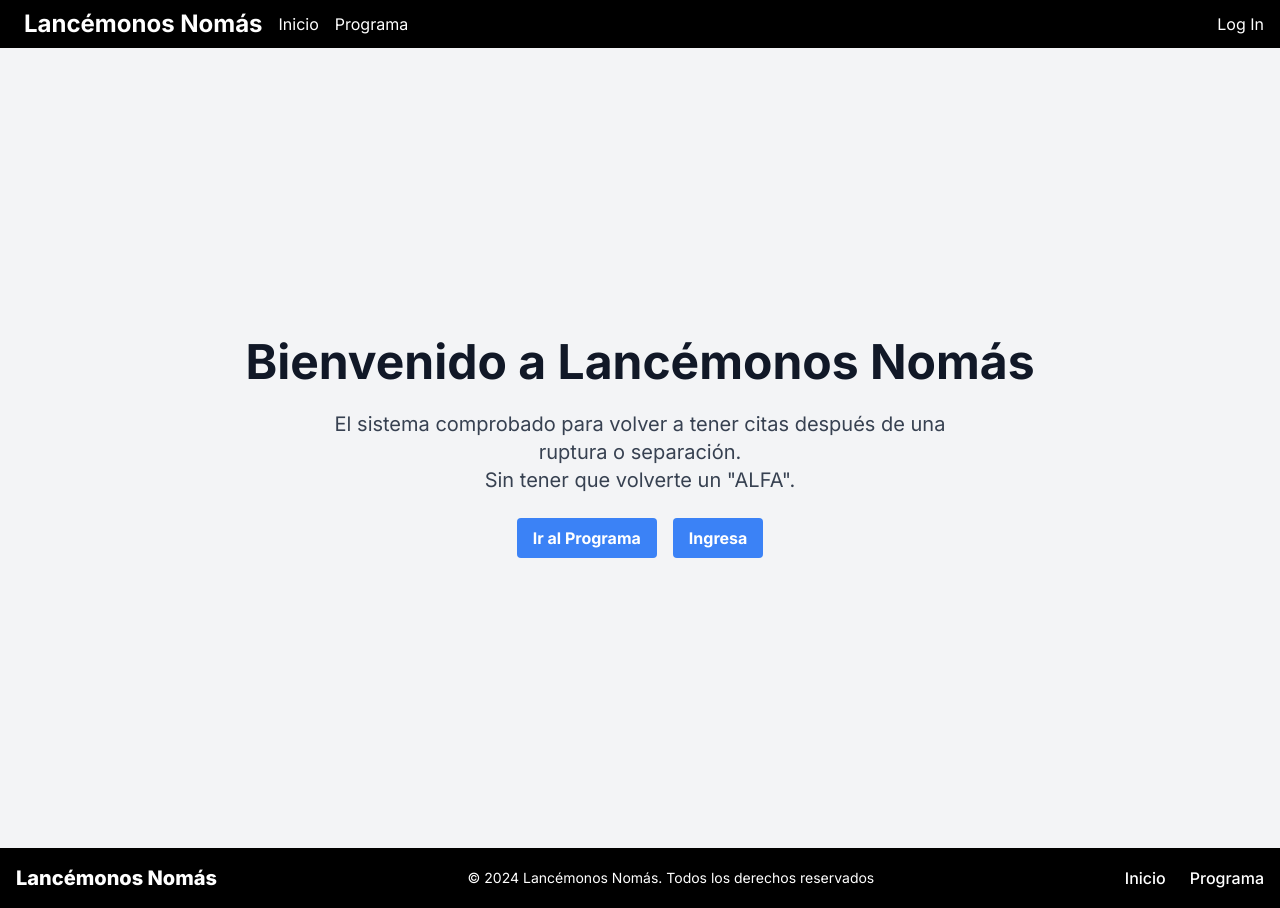
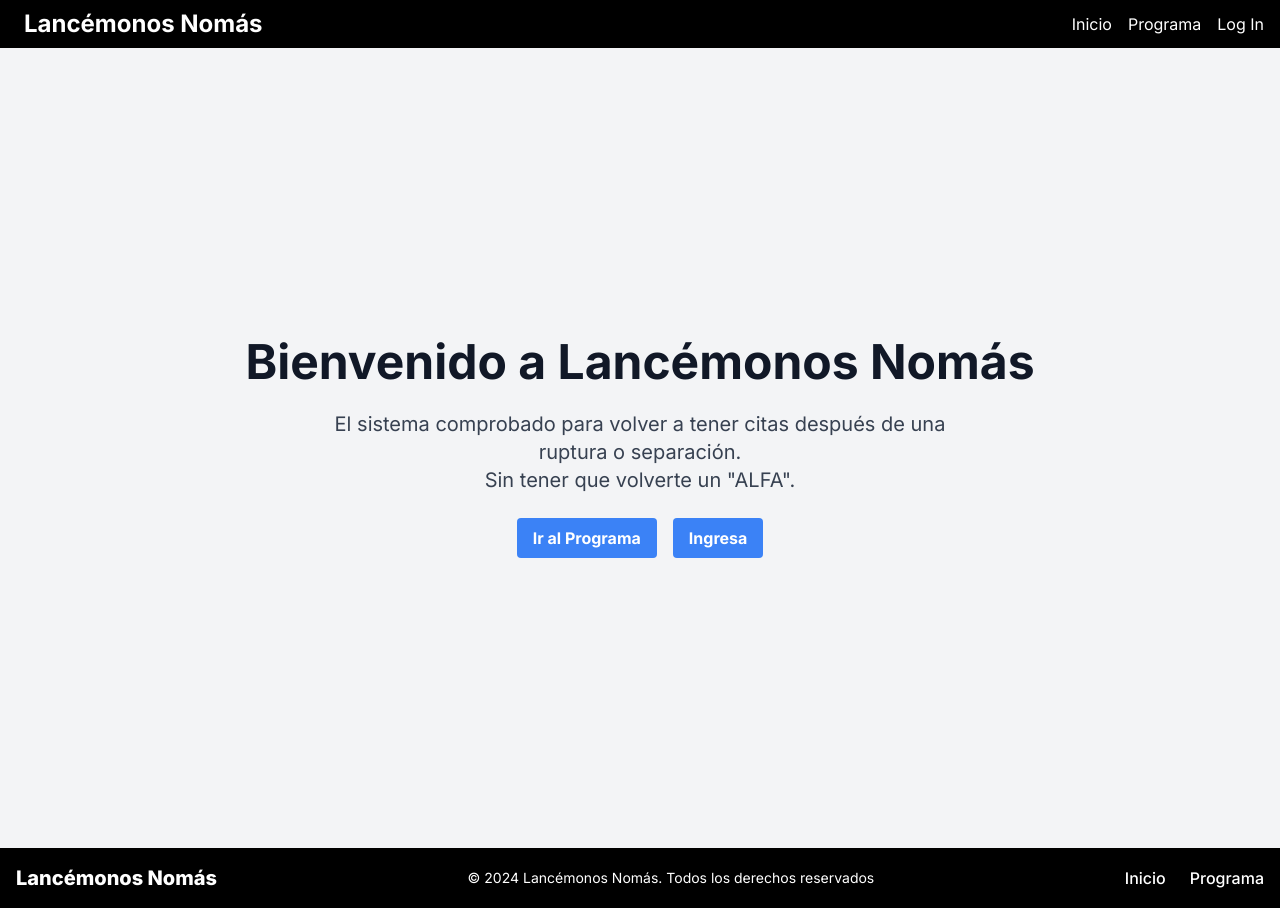
Before and after one commit to Arcturus91/lancemonos-client, a Next.js app: page / in a window 1280 px wide. Built offline with nearby package versions, Linux system fonts and the light colour scheme; no server answers.

Commit message:
git commit attempt to responsiveness

```diff
--- a/src/app/components/Navbar.tsx
+++ b/src/app/components/Navbar.tsx
@@ -1,6 +1,6 @@
 "use client";
 
-import React, { useEffect } from "react";
+import React, { useEffect, useState } from "react";
 import { usePathname, useRouter } from "next/navigation";
 import AlgoliaSearchComponent from "../courses/components/AlgoliaSearchComponent";
 import { useAuthContext } from "../contexts/AuthContext";
@@ -18,6 +18,8 @@ const Navbar: React.FC = () => {
   const userProgress = Math.ceil(
     100 * (videosWatchedAmount / totalContentAmount)
   );
+  const [isMenuOpen, setIsMenuOpen] = useState(false);
+
   const handleLogout = async () => {
     try {
       const response = await fetch(
@@ -47,44 +49,68 @@ const Navbar: React.FC = () => {
 
   return (
     <nav className="bg-black text-white">
-      <div className="container-nav mx-auto px-4 py-2 flex items-center justify-between">
+      <div className="container-nav mx-auto px-4 py-2">
+        <div className="flex items-center justify-between">
           <div className="flex items-center space-x-4 mx-2">
             <div className="text-2xl font-bold">
               <a href="/" className="text-white">
                 Lancémonos Nomás
               </a>
             </div>
-          <a href="/" className="text-white hover:text-gray-400">
+            <button
+              className="md:hidden text-white"
+              onClick={() => setIsMenuOpen(!isMenuOpen)}
+            >
+              {isMenuOpen ? "✕" : "☰"}
+            </button>
+          </div>
+          <div
+            className={`md:flex items-center space-x-4 ${
+              isMenuOpen
+                ? "flex flex-col absolute top-16 left-0 right-0 bg-black p-4"
+                : "hidden"
+            }`}
+          >
+            <a
+              href="/"
+              className="text-white hover:text-gray-400 block md:inline-block py-2 md:py-0"
+            >
               Inicio
             </a>
-          <a href="/courses" className="text-white hover:text-gray-400">
+            <a
+              href="/courses"
+              className="text-white hover:text-gray-400 block md:inline-block py-2 md:py-0"
+            >
               Programa
             </a>
-        </div>
-        <div className="flex items-center space-x-4">
             {isLoading ? (
               <Spinner size="medium" />
             ) : isAuthenticated ? (
               <>
-              <p className="text-white">{userData?.email}</p>
-              <p className="text-white">Progreso: {userProgress}%</p>
+                <p className="text-white py-2 md:py-0">{userData?.email}</p>
+                <p className="text-white py-2 md:py-0">
+                  Progreso: {userProgress}%
+                </p>
                 <button
                   onClick={handleLogout}
-                className="text-white hover:text-gray-400"
+                  className="text-white hover:text-gray-400 py-2 md:py-0"
                 >
                   Log Out
                 </button>
                 {userData?.role === "admin" ? (
                   <a
                     href="/video-upload"
-                  className="text-white hover:text-gray-400"
+                    className="text-white hover:text-gray-400 block md:inline-block py-2 md:py-0"
                   >
                     Video Upload
                   </a>
                 ) : null}
               </>
             ) : (
-            <a href="/auth" className="text-white hover:text-gray-400">
+              <a
+                href="/auth"
+                className="text-white hover:text-gray-400 block md:inline-block py-2 md:py-0"
+              >
                 Log In
               </a>
             )}
@@ -95,6 +121,7 @@ const Navbar: React.FC = () => {
             )}
           </div>
         </div>
+      </div>
     </nav>
   );
 };
```
Lines whose indentation alone changed are shown as unchanged.
